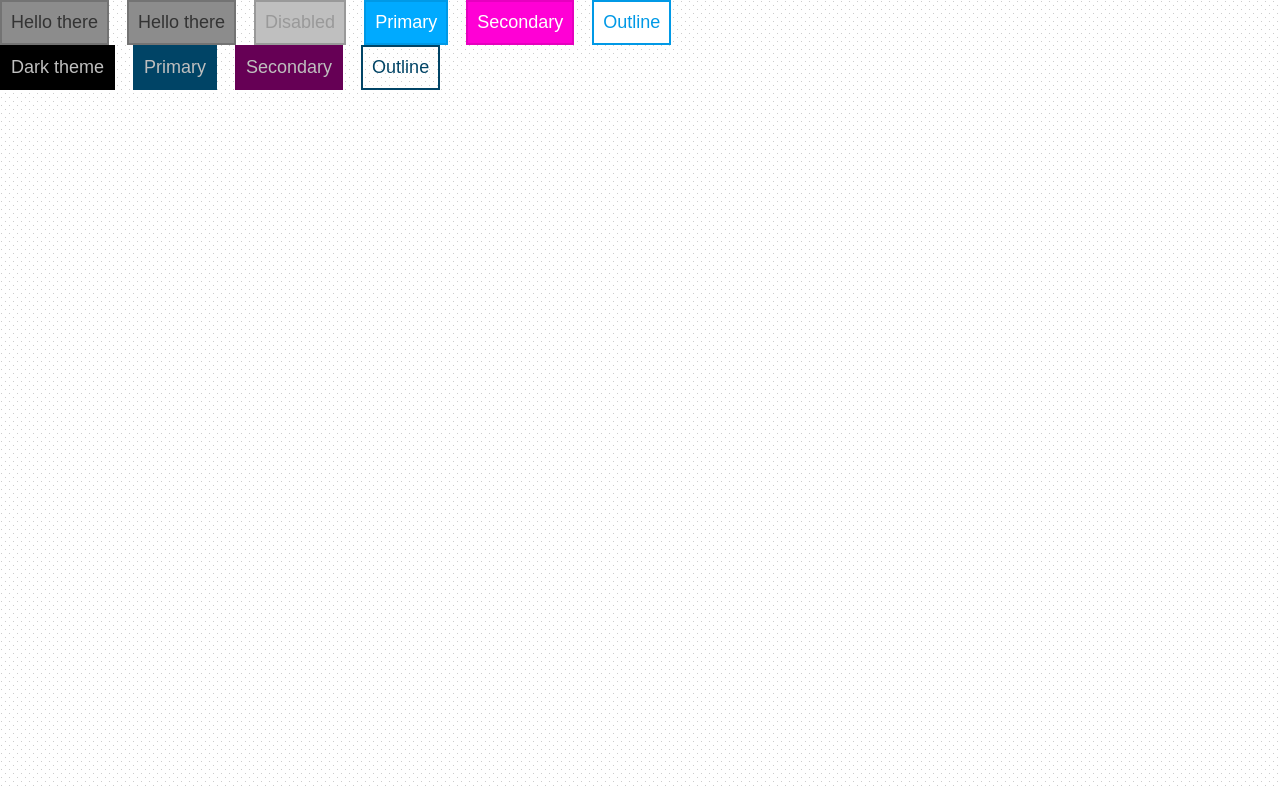
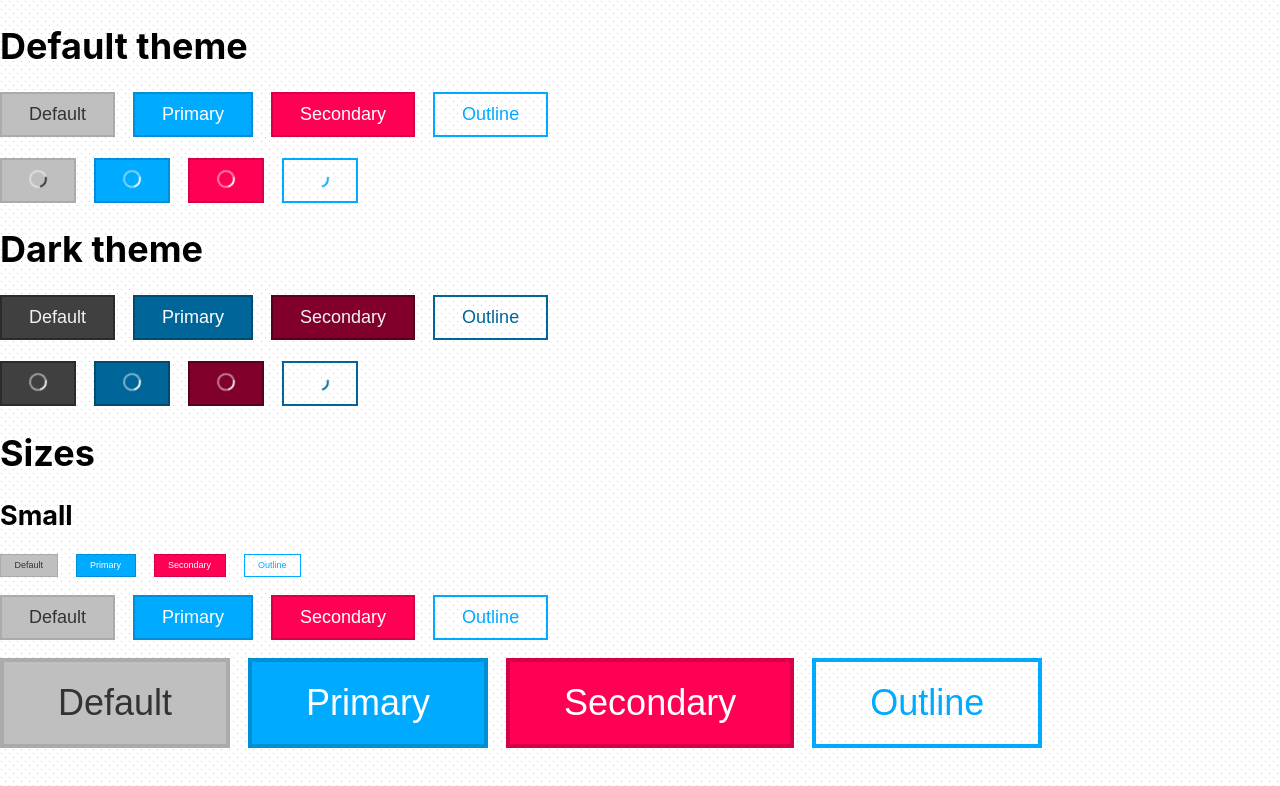
Before and after one commit to tsnieman/tsnieman-react-library, a React (Create React App) app: page / in a window 1280 px wide. Shown: the top 786 px of the page. Built offline with nearby package versions, Linux system fonts and the light colour scheme.

Commit message:
flesh out theming for buttons

```diff
--- a/src/Home.css
+++ b/src/Home.css
@@ -4,3 +4,15 @@
 .home .button + .button {
   margin-left: 1rem;
 }
+
+.home [data-size] + [data-size] {
+  margin-top: 1rem;
+}
+
+.home [data-size="0.5x"] {
+  font-size: 0.5em;
+}
+
+.home [data-size="2x"] {
+  font-size: 2em;
+}
--- a/src/Home.js
+++ b/src/Home.js
@@ -9,16 +9,11 @@ import './Home.css';
 function Home() {
   return (
     <div className="home">
+      <div>
+        <h1>Default theme</h1>
+
         <Button>
-        Hello there
-      </Button>
-
-      <Button className="hello-world">
-        Hello there
-      </Button>
-
-      <Button disabled>
-        Disabled
+          Default
         </Button>
 
         <Button variant="primary">
@@ -33,9 +28,111 @@ function Home() {
           Outline
         </Button>
 
+        <br />
+        <br />
+
+        <Button loading>
+          Default
+        </Button>
+
+        <Button variant="primary" loading>
+          Primary
+        </Button>
+
+        <Button variant="secondary" loading>
+          Secondary
+        </Button>
+
+        <Button variant="outline" loading>
+          Outline
+        </Button>
+      </div>
+
       <div data-theme="dark">
+        <h1>Dark theme</h1>
+
         <Button>
-          Dark theme
+          Default
+        </Button>
+
+        <Button variant="primary">
+          Primary
+        </Button>
+
+        <Button variant="secondary">
+          Secondary
+        </Button>
+
+        <Button variant="outline">
+          Outline
+        </Button>
+
+        <br />
+        <br />
+
+        <Button loading>
+          Default
+        </Button>
+
+        <Button variant="primary" loading>
+          Primary
+        </Button>
+
+        <Button variant="secondary" loading>
+          Secondary
+        </Button>
+
+        <Button variant="outline" loading>
+          Outline
+        </Button>
+      </div>
+
+      <div className="sizes">
+        <h1>Sizes</h1>
+
+        <h2>
+          Small
+        </h2>
+
+        <div data-size="0.5x">
+          <Button>
+            Default
+          </Button>
+
+          <Button variant="primary">
+            Primary
+          </Button>
+
+          <Button variant="secondary">
+            Secondary
+          </Button>
+
+          <Button variant="outline">
+            Outline
+          </Button>
+        </div>
+
+        <div data-size="1x">
+          <Button>
+            Default
+          </Button>
+
+          <Button variant="primary">
+            Primary
+          </Button>
+
+          <Button variant="secondary">
+            Secondary
+          </Button>
+
+          <Button variant="outline">
+            Outline
+          </Button>
+        </div>
+
+        <div data-size="2x">
+          <Button>
+            Default
           </Button>
 
           <Button variant="primary">
@@ -51,6 +148,7 @@ function Home() {
           </Button>
         </div>
       </div>
+    </div>
   );
 }
 
--- a/src/Theme.css
+++ b/src/Theme.css
@@ -1,8 +1,12 @@
 :root {
-  /* Base values */
-  --root-font-size: 112.5%;
+  /* Abstract values */
+  --browser-default-font-size-px: 16;
+  --root-font-size-px: 18;
+
+  /* Root values */
+  --root-font-size: calc(var(--root-font-size-px) / var(--browser-default-font-size-px) * 100%);
   --root-unit: 1rem; /* should be --root-font-size */
-  --root-margin: var(--base-unit);
+  --root-margin: var(--root-unit);
   --root-padding: 0.5em;
 
   /* Brand colors */
@@ -10,19 +14,116 @@
   --brand-primary-saturation: 100%;
   --brand-primary-lightness: 50%;
   --brand-primary-color: #0af;
+}
 
-  /* Button values */
+.button {
+  /* Default <Button> values */
   --button-bg-hue: 0;
   --button-bg-saturation: 0%;
-  --button-bg-lightness: 55%;
-  --button-bg: hsl(var(--button-bg-hue), var(--button-bg-saturation), var(--button-bg-lightness));
-  --button-border-color: hsl(var(--button-bg-hue), 0%, 45%);
-  --button-color: hsl(var(--button-bg-hue), 0%, 20%);
+  --button-bg-lightness: 75%;
+  --button-bg-alpha: 100%;
+  --button-bg: hsla(
+    var(--button-bg-hue),
+    var(--button-bg-saturation),
+    var(--button-bg-lightness),
+    var(--button-bg-alpha)
+  );
+  --button-border-color: hsla(
+    var(--button-bg-hue),
+    var(--button-bg-saturation),
+    calc(var(--button-bg-lightness) - 8%),
+    1
+  );
+  --button-color: hsla(
+    var(--button-bg-hue),
+    0%,
+    20%,
+    1
+  );
   --button-line-height: 2.5em;
-  --button-padding: 0 var(--root-padding);
-  --button-border-width-top: 2px;
-  --button-border-width-bottom: 2px;
-  --button-border-width-right: 2px;
-  --button-border-width-left: 2px;
-  --button-border-width: var(--button-border-width-top) var(--button-border-width-right) var(--button-border-width-bottom) var(--button-border-width-left);
+  --button-padding: 0 calc(var(--root-padding) * 3);
+  --button-border-width-top: calc(2 / 18 * 1em);
+  --button-border-width-bottom: calc(2 / 18 * 1em);
+  --button-border-width-right: calc(2 / 18 * 1em);
+  --button-border-width-left: calc(2 / 18 * 1em);
+  --button-border-width:
+    var(--button-border-width-top)
+    var(--button-border-width-right)
+    var(--button-border-width-bottom)
+    var(--button-border-width-left)
+  ;
 }
+
+.button[data-variant="default"] {
+}
+
+.button[data-variant="primary"] {
+  --button-bg-hue: var(--brand-primary-hue);
+  --button-bg-saturation: var(--brand-primary-saturation);
+  --button-bg-lightness: var(--brand-primary-lightness);
+  --button-color: hsla(
+    var(--button-bg-hue),
+    0%,
+    calc(var(--button-bg-lightness) + 100%),
+    1
+  );
+}
+
+.button[data-variant="secondary"] {
+  --button-bg-hue: calc(var(--brand-primary-hue) * 1.7);
+  --button-bg-saturation: var(--brand-primary-saturation);
+  --button-bg-lightness: var(--brand-primary-lightness);
+  --button-color: hsla(
+    var(--button-bg-hue),
+    0%,
+    calc(var(--button-bg-lightness) + 100%),
+    1
+  );
+}
+
+.button[data-variant="outline"] {
+  --button-bg-hue: var(--brand-primary-hue);
+  --button-bg-saturation: var(--brand-primary-saturation);
+  --button-bg-lightness: var(--brand-primary-lightness);
+  --button-bg-alpha: 0;
+  --button-color: var(--brand-primary-color);
+  --button-border-color: currentColor;
+}
+
+[data-theme="dark"] .button {
+  --button-bg-lightness: 25%;
+  --button-color: hsla(
+    var(--button-bg-hue),
+    0%,
+    calc(var(--button-bg-lightness) + 70%),
+    1
+  );
+}
+
+[data-theme="dark"] .button[data-variant="default"] {
+}
+
+[data-theme="dark"] .button[data-variant="primary"] {
+  --button-bg-hue: var(--brand-primary-hue);
+  --button-bg-saturation: var(--brand-primary-saturation);
+  --button-bg-lightness: calc(var(--brand-primary-lightness) - 20%);
+}
+
+[data-theme="dark"] .button[data-variant="secondary"] {
+}
+
+[data-theme="dark"] .button[data-variant="outline"] {
+  --button-bg-hue: var(--brand-primary-hue);
+  --button-bg-saturation: var(--brand-primary-saturation);
+  --button-bg-lightness: calc(var(--brand-primary-lightness) - 20%);
+  /* TODO ^ Not sure why i have to repeat these if .button[data-variant="outline"] already has these
+   * exact definitions. */
+
+  --button-color: hsla(
+    var(--button-bg-hue),
+    var(--button-bg-saturation),
+    var(--button-bg-lightness),
+    1
+  );
+  --button-border-color: currentColor;
+}
--- a/src/components/Button/Button.css
+++ b/src/components/Button/Button.css
@@ -15,53 +15,6 @@
   border-color: hsl(var(--button-bg-hue), 0%, 60%);
 }
 
-.button[data-variant="primary"] {
-  --button-bg-hue: var(--brand-primary-hue);
-  --button-bg-saturation: var(--brand-primary-saturation);
-  --button-bg-lightness: var(--brand-primary-lightness);
-  --button-bg: hsl(var(--button-bg-hue), var(--button-bg-saturation), var(--button-bg-lightness));
-  --button-border-color: hsl(var(--brand-primary-hue), var(--brand-primary-saturation), calc(var(--brand-primary-lightness) - 5%));
-  --button-color: hsl(var(--brand-primary-hue), var(--brand-primary-saturation), calc(var(--brand-primary-lightness) + 50%));
-}
-
-.button[data-variant="secondary"] {
-  --secondary-button-bg-hue: calc(var(--brand-primary-hue) + 110);
-  --button-bg: hsl(var(--secondary-button-bg-hue), var(--brand-primary-saturation),  var(--brand-primary-lightness));
-  --button-border-color: hsl(var(--secondary-button-bg-hue), var(--brand-primary-saturation), calc(var(--brand-primary-lightness) - 5%));
-  --button-color: hsl(var(--secondary-button-bg-hue), var(--brand-primary-saturation), calc(var(--brand-primary-lightness) + 50%));
-}
-
-.button[data-variant="outline"] {
-  --button-bg: white;
-  --button-border-color: hsl(var(--brand-primary-hue), var(--brand-primary-saturation), calc(var(--brand-primary-lightness) - 5%));
-  --button-color: var(--button-border-color);
-}
-
-[data-theme="dark"] .button[data-variant] {
-  --button-bg-hue: var(--brand-primary-hue);
-  --button-bg-saturation: var(--brand-primary-saturation);
-  --button-bg-lightness: 0%;
-  --button-bg: hsl(var(--button-bg-hue), var(--button-bg-saturation), var(--button-bg-lightness)); /* TODO oddly necessary */
-  --button-border-color: var(--button-bg);
-  --button-color: hsl(var(--brand-primary-hue), 0%, 75%);
-}
-
-[data-theme="dark"] .button[data-variant="primary"] {
-  --button-bg-lightness: 20%;
-}
-
-[data-theme="dark"] .button[data-variant="secondary"] {
-  --button-bg-hue: calc(var(--brand-primary-hue) + 110);
-  --button-bg-lightness: 20%;
-}
-
-[data-theme="dark"] .button[data-variant="outline"] {
-  --button-bg: transparent;
-  --button-bg-lightness: 20%;
-  --button-border-color: hsl(var(--button-bg-hue), var(--button-bg-saturation), var(--button-bg-lightness));
-  --button-color: hsl(var(--button-bg-hue), var(--button-bg-saturation), var(--button-bg-lightness));
-}
-
 @keyframes spinner {
   to { transform: rotate(360deg); }
 }
@@ -73,7 +26,8 @@
   width: 1em;
   height: 1em;
   border-radius: 50%;
-  border: 2px solid #ccc;
-  border-top-color: #000;
-  animation: spinner .6s linear infinite;
+  border: 2px solid rgba(255, 255, 255, 0.5);
+  border-top-color: currentColor;
+  animation: spinner 0.6s linear infinite;
+  vertical-align: text-top;
 }
--- a/src/components/Button/Button.js
+++ b/src/components/Button/Button.js
@@ -10,7 +10,7 @@ function mergeClassNames(name, others = '') {
 const Button = ({
   children,
   loading,
-  variant = '',
+  variant = 'default',
   ...otherProps
 }) => {
   const [clicked, setClicked] = React.useState(false);
```
Also changed, not shown: 1 other file (tests, documents, lock files or other folders). Lines whose indentation alone changed are shown as unchanged.
